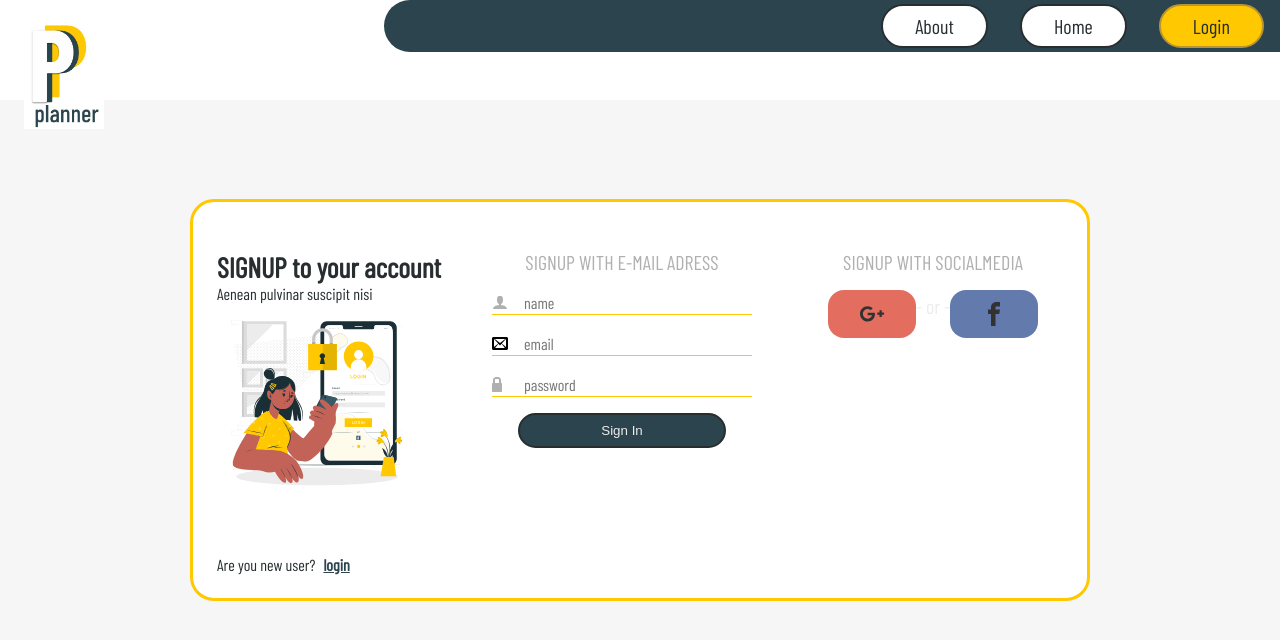
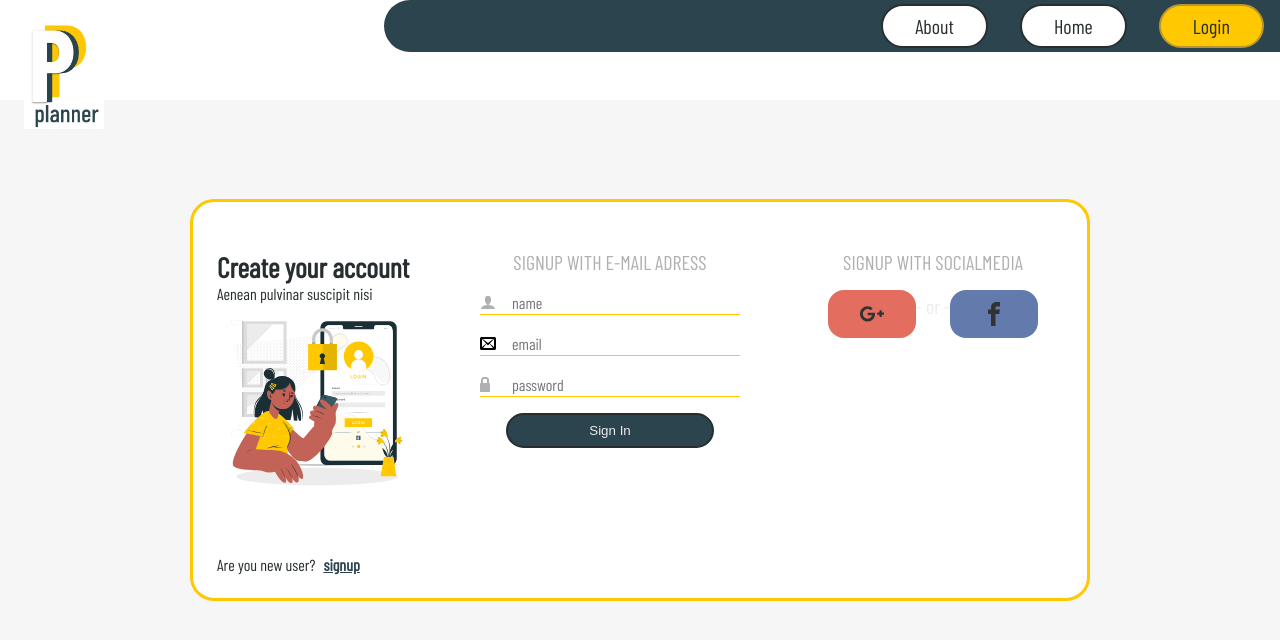
Before and after one commit to monika1127/PlannerApp, a React (Create React App) app: page /signup in a window 1280 px wide. Shown: the top 640 px of the page. Built offline with nearby package versions, Linux system fonts and the light colour scheme.

Commit message:
code imroved based on github comment

```diff
--- a/src/Components/Form/Input.js
+++ b/src/Components/Form/Input.js
@@ -5,7 +5,7 @@ const Input = ({ title, type, formikData, error, icon }) => {
   return (
     <div>
       <div className={`input__container ${error && 'input__container--error'}`}>
-        <div className="input__icon">{icon ? icon : null}</div>
+        {icon && <div className="input__icon">{icon}</div>}
         <input
           type={type}
           className="input__field"
@@ -21,7 +21,7 @@ const Input = ({ title, type, formikData, error, icon }) => {
 };
 Input.propTypes = {
   title: PropTypes.oneOf(['name', 'password', 'email']),
-  icon: PropTypes,
+  icon: PropTypes.element,
   type: PropTypes.string.isRequired,
   formikData: PropTypes.object.isRequired,
   error: PropTypes.string,
--- a/src/Components/Form/UserRegistrationForm.js
+++ b/src/Components/Form/UserRegistrationForm.js
@@ -1,9 +1,9 @@
 import React, { Component, Fragment } from 'react';
 import PropTypes from 'prop-types';
 import { Link } from 'react-router-dom';
+
 import { ReactComponent as GoogleIcon } from '../../assets/icons/google-plus.svg';
 import { ReactComponent as FacebookIcon } from '../../assets/icons/facebook.svg';
-
 import loginPicture from '../../assets/pictures/login.svg';
 
 class UserRegistrationForm extends Component {
@@ -19,10 +19,11 @@ class UserRegistrationForm extends Component {
             <div className="register__data">
               <div className="register__header">
                 <div className="register__title">
-                  {this.props.type.toUpperCase()} to your account
+                  {this.props.type === 'login'
+                    ? 'Login to your account'
+                    : 'Create your account'}
                 </div>
                 <div className="register__description">
-                  {' '}
                   Aenean pulvinar suscipit nisi
                 </div>
                 <div className="register__picture">
@@ -53,10 +54,10 @@ class UserRegistrationForm extends Component {
             <div className="register__reference">
               <div>Are you new user?</div>
               <Link
-                to={`/${this.props.type === 'login' ? 'signup' : 'login'}`}
+                to={`/${this.props.type}`}
                 className="register__reference--link"
               >
-                {this.props.type === 'login' ? 'signup' : 'login'}
+                {this.props.type}
               </Link>
             </div>
           </div>
--- a/src/Pages/FrontPage.js/LogIn.js
+++ b/src/Pages/FrontPage.js/LogIn.js
@@ -12,7 +12,7 @@ const SignIn = () => {
   const errMsg = {
     name:
       'The value must contain only alphanumeric characters and be maximum 15 characters long',
-    email: 'he value must comply with the email format',
+    email: 'The value must comply with the email format',
     password:
       "The password has to be secure. Be sure it contains at least: 1 number, 1 letter, 1 capital letter, 1 symbol, is between 6 and 30 characters long and doesn't contain whitespaces.",
     required: 'The field is mandatory.',
@@ -35,11 +35,9 @@ const SignIn = () => {
         .then((res) => res.json())
         .then((data) => {
           if (data.length === 0) {
-            setAlert(
-              'Incorrect email address,user not exist. check if the e-mail address is correct or regist as a new user ',
-            );
+            setAlert('Incorrect email address or password');
           } else if (data[0].password !== values.password) {
-            setAlert('incorrect password ');
+            setAlert('Incorrect email address or password');
           } else if (data[0].password === values.password) {
             setIsLogged(true);
             setAlert('');
```
